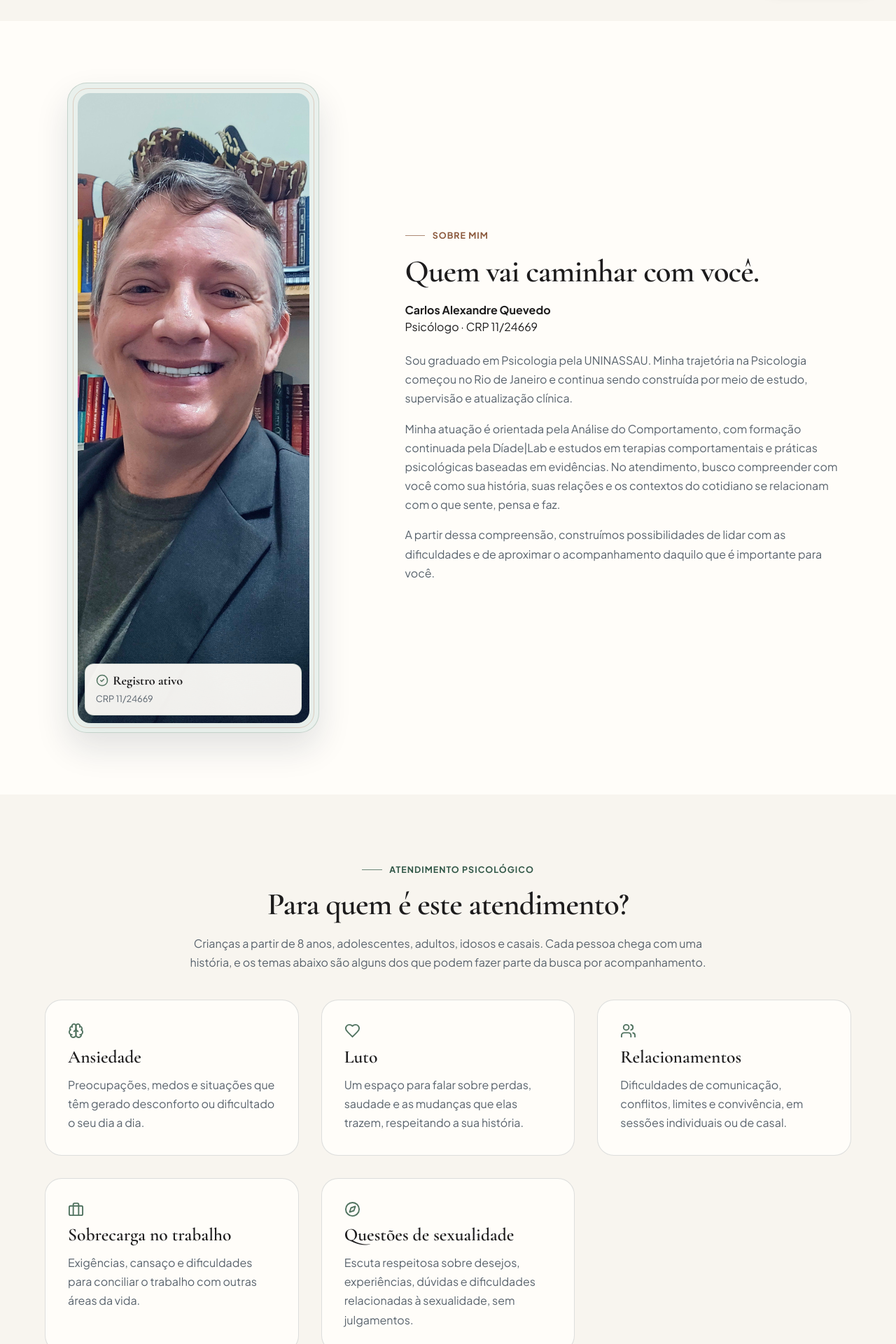
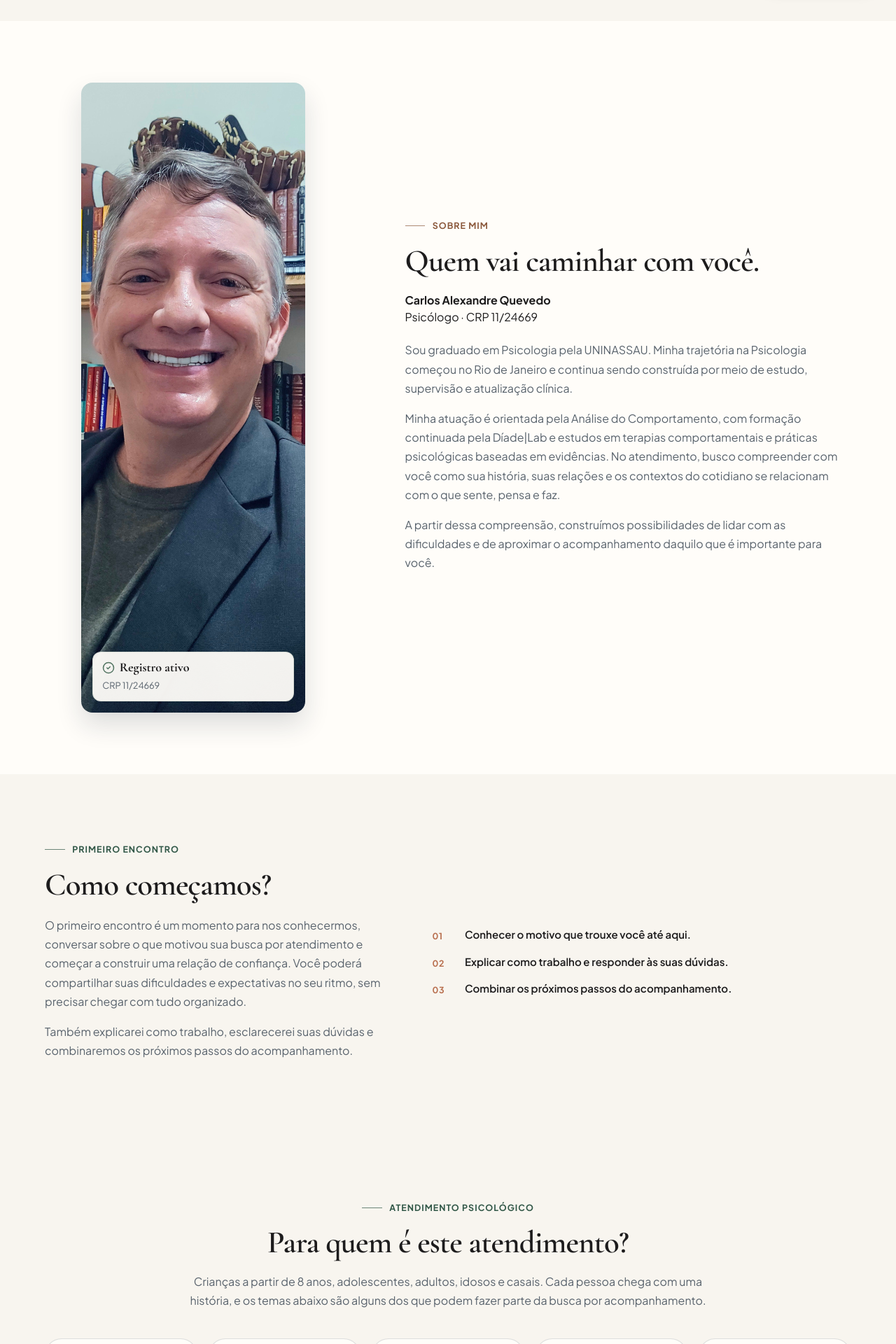
Before and after one commit to calexquevedo-hub/gallant-galileo, a React (Vite) app: page / in a window 1280 px wide. Shown: the part 740-2660 px from the top of the page at 70% size. Built offline with nearby package versions, Linux system fonts and the light colour scheme.

Commit message:
Reorganiza Sobre mim, Primeiro encontro e Atendimento

```diff
--- a/src/App.jsx
+++ b/src/App.jsx
@@ -2,6 +2,7 @@ import React, { useEffect, useState } from 'react';
 import Header from './components/Header';
 import Hero from './components/Hero';
 import About from './components/About';
+import FirstSession from './components/FirstSession';
 import Specialties from './components/Specialties';
 import Modalities from './components/Modalities';
 import FAQ from './components/FAQ';
@@ -57,6 +58,7 @@ export default function App() {
       <main id="conteudo" tabIndex={-1}>
         <Hero />
         <About />
+        <FirstSession />
         <Specialties />
         <Modalities />
         <FAQ />
--- a/src/components/FAQ.jsx
+++ b/src/components/FAQ.jsx
@@ -1,39 +1,19 @@
 import React, { useState } from 'react';
 import { ChevronDown, HelpCircle } from 'lucide-react';
-import { faqs, firstSession } from '../data/site';
-
-const firstSessionSteps = [
-  'Conhecer o motivo que trouxe você até aqui.',
-  'Explicar como trabalho e responder às suas dúvidas.',
-  'Combinar os próximos passos do acompanhamento.'
-];
+import { faqs } from '../data/site';
 
 export default function FAQ() {
   const [openIndex, setOpenIndex] = useState(0);
 
   return (
-    <section id="duvidas" className="section reveal-on-scroll">
+    <section id="duvidas" className="section reveal-on-scroll surface-section">
       <div className="container">
-        <div className="first-session-layout">
-          <div className="first-session-copy">
-            <span className="eyebrow eyebrow-sage">Primeiro encontro</span>
-            <h2>Como começamos?</h2>
-            {firstSession.map((paragraph) => <p key={paragraph}>{paragraph}</p>)}
-            <ol className="first-session-steps">
-              {firstSessionSteps.map((step, index) => (
-                <li key={step}>
-                  <span>{String(index + 1).padStart(2, '0')}</span>
-                  <strong>{step}</strong>
-                </li>
-              ))}
-            </ol>
-          </div>
-
-          <div className="faq-panel">
-            <div className="section-heading section-heading-left">
+        <div className="section-heading">
           <span className="eyebrow eyebrow-gold">Dúvidas frequentes</span>
           <h2>Antes de agendar</h2>
+          <p>Algumas informações para você decidir se este acompanhamento faz sentido para o momento que está vivendo.</p>
         </div>
+        <div className="faq-panel faq-panel-centered">
           <div className="faq-list">
             {faqs.map((faq, index) => {
               const isOpen = openIndex === index;
@@ -55,7 +35,6 @@ export default function FAQ() {
           </div>
         </div>
       </div>
-      </div>
     </section>
   );
 }
--- /dev/null
+++ b/src/components/FirstSession.jsx
@@ -0,0 +1,31 @@
+import React from 'react';
+import { firstSession } from '../data/site';
+
+const firstSessionSteps = [
+  'Conhecer o motivo que trouxe você até aqui.',
+  'Explicar como trabalho e responder às suas dúvidas.',
+  'Combinar os próximos passos do acompanhamento.'
+];
+
+export default function FirstSession() {
+  return (
+    <section id="primeiro-encontro" className="section reveal-on-scroll">
+      <div className="container first-session-layout">
+        <div className="first-session-copy">
+          <span className="eyebrow eyebrow-sage">Primeiro encontro</span>
+          <h2>Como começamos?</h2>
+          {firstSession.map((paragraph) => <p key={paragraph}>{paragraph}</p>)}
+        </div>
+
+        <ol className="first-session-steps">
+          {firstSessionSteps.map((step, index) => (
+            <li key={step}>
+              <span>{String(index + 1).padStart(2, '0')}</span>
+              <strong>{step}</strong>
+            </li>
+          ))}
+        </ol>
+      </div>
+    </section>
+  );
+}
--- a/src/components/Header.jsx
+++ b/src/components/Header.jsx
@@ -4,6 +4,7 @@ import { site } from '../data/site';
 
 const navigation = [
   { href: '#sobre', label: 'Sobre mim' },
+  { href: '#primeiro-encontro', label: 'Primeiro encontro' },
   { href: '#atendimento', label: 'Atendimento' },
   { href: '#locais', label: 'Onde atendo' },
   { href: '#duvidas', label: 'Dúvidas' }
--- a/src/index.css
+++ b/src/index.css
@@ -224,10 +224,9 @@ img { max-width: 100%; }
 /* About */
 .about-layout { display: grid; grid-template-columns: minmax(280px, 0.8fr) minmax(0, 1.2fr); gap: clamp(3rem, 7vw, 7rem); align-items: center; }
 .about-portrait-wrap { display: flex; justify-content: center; }
-.about-portrait { position: relative; width: min(100%, 360px); padding: 0.85rem; border: 1px solid rgba(82, 116, 97, 0.24); border-radius: 28px; background: var(--accent-sage-light); box-shadow: 0 22px 48px rgba(20, 35, 54, 0.12); }
-.about-portrait::before { content: ''; position: absolute; inset: 0.42rem; border: 1px solid rgba(184, 111, 78, 0.28); border-radius: 22px; pointer-events: none; }
-.about-portrait img { position: relative; z-index: 1; display: block; width: 100%; aspect-ratio: 4 / 5; object-fit: cover; object-position: center 24%; border-radius: 18px; }
-.about-portrait .portrait-caption { position: absolute; z-index: 2; bottom: 1.5rem; left: 1.5rem; right: 1.5rem; background: rgba(255, 253, 249, 0.94); padding: 0.75rem 0.9rem; border: 1px solid rgba(82, 116, 97, 0.18); border-radius: 13px; color: var(--text-main); box-shadow: 0 8px 22px rgba(20, 35, 54, 0.1); }
+.about-portrait { position: relative; width: min(100%, 320px); margin: 0; }
+.about-portrait img { display: block; width: 100%; aspect-ratio: 1 / 1.1; object-fit: cover; object-position: center 24%; border-radius: 16px; box-shadow: 0 18px 36px rgba(20, 35, 54, 0.14); }
+.about-portrait .portrait-caption { position: absolute; z-index: 2; bottom: 1rem; left: 1rem; right: 1rem; background: rgba(255, 253, 249, 0.95); padding: 0.65rem 0.8rem; border: 1px solid rgba(82, 116, 97, 0.18); border-radius: 12px; color: var(--text-main); box-shadow: 0 8px 22px rgba(20, 35, 54, 0.1); }
 .about-portrait .portrait-caption strong, .about-portrait .portrait-caption span { display: block; }
 .about-portrait .portrait-caption strong { display: flex; align-items: center; gap: 0.4rem; font-family: var(--font-serif); font-size: 1.13rem; line-height: 1.25; }
 .about-portrait .portrait-caption strong svg { color: var(--accent-sage); }
@@ -242,7 +241,7 @@ img { max-width: 100%; }
 .card-hover:hover { box-shadow: var(--shadow-md); border-color: var(--accent-terracotta); }
 .card-hover h3 { margin: 0.65rem 0; }
 .card-hover p { color: var(--text-muted); }
-.topic-grid { align-items: stretch; }
+.topic-grid { grid-template-columns: repeat(5, minmax(0, 1fr)); gap: 1rem; align-items: stretch; }
 .topic-card { display: flex; flex-direction: column; }
 .topic-card p { flex: 1; }
 .topic-icon { display: inline-flex; color: var(--accent-sage); }
@@ -258,8 +257,8 @@ img { max-width: 100%; }
 .map-link { margin-top: auto; font-size: 0.9rem; }
 
 /* First encounter and FAQs */
-.first-session-layout { display: grid; grid-template-columns: minmax(0, 0.8fr) minmax(0, 1.2fr); gap: 4rem; align-items: start; }
-.first-session-copy { position: sticky; top: 7rem; }
+.first-session-layout { display: grid; grid-template-columns: minmax(0, 0.9fr) minmax(0, 1.1fr); gap: 4rem; align-items: center; }
+.first-session-copy { max-width: 620px; }
 .first-session-copy h2 { margin: 1rem 0; }
 .first-session-copy p { color: var(--text-muted); margin-bottom: 1rem; }
 .first-session-steps { list-style: none; display: grid; gap: 0.85rem; margin-top: 1.5rem; }
@@ -267,6 +266,7 @@ img { max-width: 100%; }
 .first-session-steps li > span { color: var(--accent-terracotta); font-size: 0.78rem; font-weight: 700; letter-spacing: 0.05em; padding-top: 0.25rem; }
 .first-session-steps strong { font-size: 0.94rem; font-weight: 600; line-height: 1.55; }
 .faq-panel { min-width: 0; }
+.faq-panel-centered { max-width: 860px; margin: 0 auto; }
 .faq-list { border-top: 1px solid var(--border-subtle); }
 .accordion-item { border-bottom: 1px solid var(--border-subtle); }
 .accordion-header { display: flex; align-items: center; justify-content: space-between; gap: 1rem; width: 100%; min-height: 64px; padding: 1.1rem 0; text-align: left; font-family: var(--font-sans); font-size: 1rem; font-weight: 600; line-height: 1.5; }
@@ -337,6 +337,7 @@ img { max-width: 100%; }
   .mobile-nav { display: flex; flex-direction: column; gap: 0.25rem; padding: 0.5rem 1.5rem 1rem; background: var(--bg-surface); max-height: calc(100dvh - 85px); overflow-y: auto; }
   .mobile-nav a, .mobile-contact-link { padding: 0.65rem 0; min-height: 44px; text-align: left; }
   .mobile-contact-link { color: var(--accent-navy); font-weight: 700; }
+  .topic-grid { grid-template-columns: repeat(3, minmax(0, 1fr)); }
 }
 @media (max-width: 992px) {
   .grid-3 { grid-template-columns: repeat(2, minmax(0, 1fr)); }
@@ -351,6 +352,7 @@ img { max-width: 100%; }
   .hero-copy h1 { max-width: 620px; }
   .first-session-layout { grid-template-columns: minmax(0, 1fr); gap: 2.5rem; }
   .first-session-copy { position: static; }
+  .topic-grid { grid-template-columns: repeat(2, minmax(0, 1fr)); }
 }
 @media (max-width: 600px) {
   .container { padding-inline: 1.1rem; }
@@ -365,6 +367,7 @@ img { max-width: 100%; }
   .hero-eyebrow { font-size: 0.78rem; }
   .hero-highlights { flex-direction: column; gap: 0.55rem; }
   .about-portrait { width: min(100%, 330px); }
+  .topic-grid { grid-template-columns: minmax(0, 1fr); }
   .floating-whatsapp { right: 1rem; width: 52px; height: 52px; padding: 0; }
   .floating-whatsapp span { display: none; }
   .triage-dialog { padding: 1.25rem; }
```
Also changed, not shown: 1 other file (tests, documents, lock files or other folders). Lines whose indentation alone changed are shown as unchanged.
